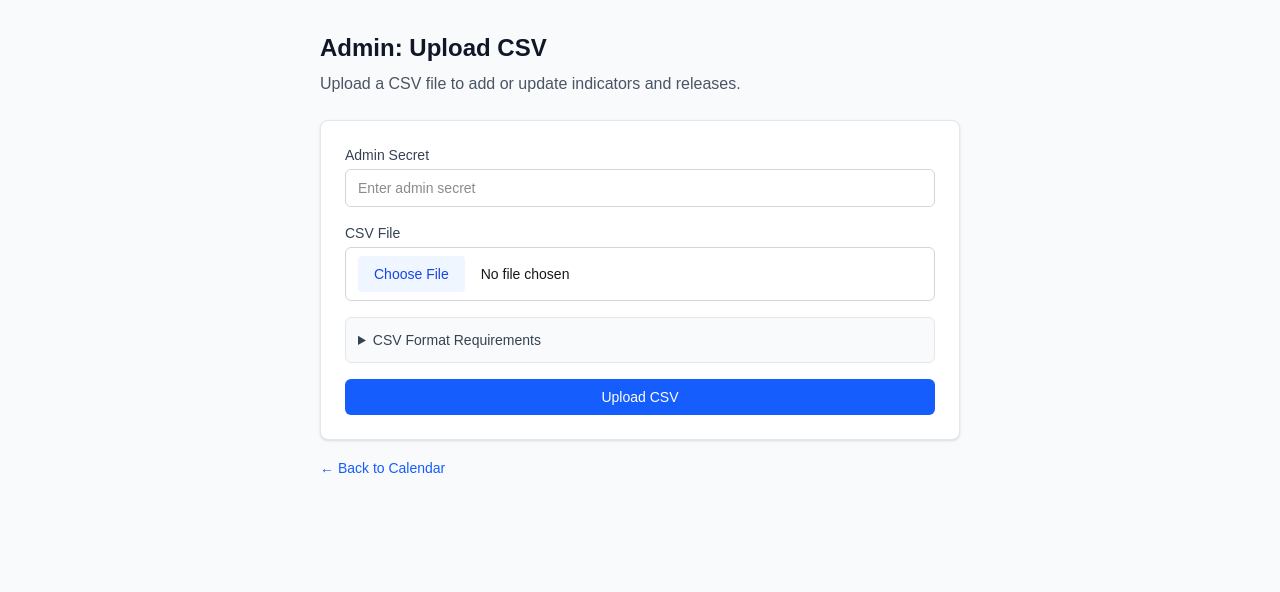
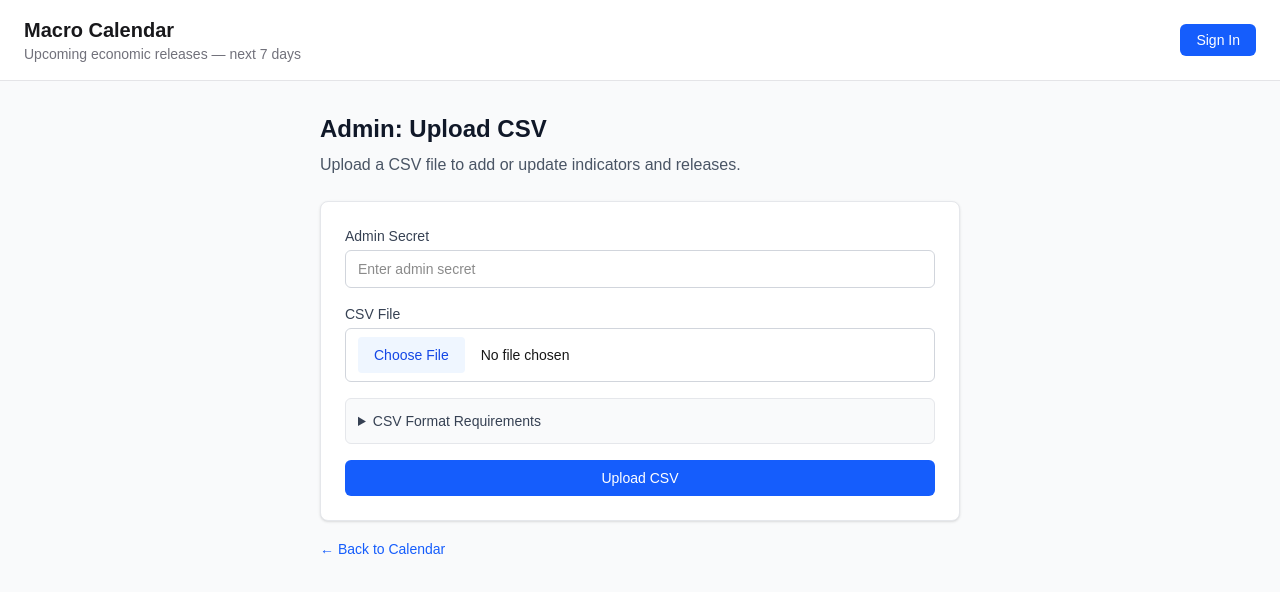
Before and after one commit to InsightsLog/Insights, a Next.js app in the folder macro-calendar/: page /admin/upload in a window 1280 px wide. Shown: the top 592 px of the page. Built offline with nearby package versions, Linux system fonts and the light colour scheme; no server answers.

Commit message:
feat(T110): Add Header and UserMenu components for auth UI
Co-authored-by: econ-watch <252662427+econ-watch@users.noreply.github.com>

```diff
--- /dev/null
+++ b/macro-calendar/src/app/components/Header.tsx
@@ -0,0 +1,32 @@
+import Link from "next/link";
+import { UserMenu } from "./UserMenu";
+
+/**
+ * Global header component for the Macro Calendar app.
+ *
+ * Displays:
+ * - App title (linked to home)
+ * - Subtitle
+ * - UserMenu (sign in/out controls)
+ *
+ * This component should be included in the root layout to appear on all pages.
+ */
+export function Header() {
+  return (
+    <header className="border-b border-zinc-200 bg-white px-6 py-4 dark:border-zinc-800 dark:bg-zinc-900">
+      <div className="flex items-center justify-between">
+        <div>
+          <Link href="/" className="hover:opacity-80">
+            <h1 className="text-xl font-semibold text-zinc-900 dark:text-zinc-100">
+              Macro Calendar
+            </h1>
+          </Link>
+          <p className="text-sm text-zinc-500 dark:text-zinc-400">
+            Upcoming economic releases — next 7 days
+          </p>
+        </div>
+        <UserMenu />
+      </div>
+    </header>
+  );
+}
--- /dev/null
+++ b/macro-calendar/src/app/components/UserMenu.tsx
@@ -0,0 +1,78 @@
+"use client";
+
+import { useEffect, useState } from "react";
+import { createSupabaseClient } from "@/lib/supabase/client";
+import type { User } from "@supabase/supabase-js";
+
+/**
+ * Client component that shows authentication state and sign in/out controls.
+ *
+ * - When logged out: shows "Sign In" button
+ * - When logged in: shows user email and "Sign Out" button
+ *
+ * Uses Supabase client-side auth state subscription to stay reactive to changes.
+ */
+export function UserMenu() {
+  const [user, setUser] = useState<User | null>(null);
+  const [loading, setLoading] = useState(true);
+
+  useEffect(() => {
+    const supabase = createSupabaseClient();
+
+    // Get initial auth state
+    supabase.auth.getUser().then(({ data: { user } }) => {
+      setUser(user);
+      setLoading(false);
+    });
+
+    // Subscribe to auth state changes
+    const {
+      data: { subscription },
+    } = supabase.auth.onAuthStateChange((_event, session) => {
+      setUser(session?.user ?? null);
+    });
+
+    return () => subscription.unsubscribe();
+  }, []);
+
+  const handleSignOut = async () => {
+    const supabase = createSupabaseClient();
+    await supabase.auth.signOut();
+    // The onAuthStateChange subscription will update the UI
+  };
+
+  // Show nothing while loading to prevent layout shift
+  if (loading) {
+    return (
+      <div className="h-8 w-20 animate-pulse rounded bg-zinc-200 dark:bg-zinc-700" />
+    );
+  }
+
+  if (user) {
+    return (
+      <div className="flex items-center gap-3">
+        <span className="text-sm text-zinc-600 dark:text-zinc-400">
+          {user.email}
+        </span>
+        <button
+          onClick={handleSignOut}
+          className="rounded-md border border-zinc-300 bg-white px-3 py-1.5 text-sm font-medium text-zinc-700 hover:bg-zinc-50 dark:border-zinc-600 dark:bg-zinc-800 dark:text-zinc-300 dark:hover:bg-zinc-700"
+        >
+          Sign Out
+        </button>
+      </div>
+    );
+  }
+
+  return (
+    <button
+      onClick={() => {
+        // T111 will add AuthModal that opens on click
+        // For now, this is a placeholder button
+      }}
+      className="rounded-md bg-blue-600 px-4 py-1.5 text-sm font-medium text-white hover:bg-blue-700"
+    >
+      Sign In
+    </button>
+  );
+}
--- a/macro-calendar/src/app/layout.tsx
+++ b/macro-calendar/src/app/layout.tsx
@@ -1,6 +1,7 @@
 import type { Metadata } from "next";
 import { Geist, Geist_Mono } from "next/font/google";
 import "./globals.css";
+import { Header } from "./components/Header";
 
 const geistSans = Geist({
   variable: "--font-geist-sans",
@@ -41,6 +42,7 @@ export default function RootLayout({
       <body
         className={`${geistSans.variable} ${geistMono.variable} antialiased`}
       >
+        <Header />
         {children}
       </body>
     </html>
--- a/macro-calendar/src/app/page.tsx
+++ b/macro-calendar/src/app/page.tsx
@@ -212,15 +212,6 @@ export default async function CalendarPage({ searchParams }: PageProps) {
 
   return (
     <div className="min-h-screen bg-zinc-50 dark:bg-zinc-950">
-      <header className="border-b border-zinc-200 bg-white px-6 py-4 dark:border-zinc-800 dark:bg-zinc-900">
-        <h1 className="text-xl font-semibold text-zinc-900 dark:text-zinc-100">
-          Macro Calendar
-        </h1>
-        <p className="text-sm text-zinc-500 dark:text-zinc-400">
-          Upcoming economic releases — next 7 days
-        </p>
-      </header>
-
       <main className="mx-auto max-w-5xl px-4 py-6">
         {/* Filters — T022 */}
         <CalendarFilters
```
Also changed, not shown: 1 other file (tests, documents, lock files or other folders).
